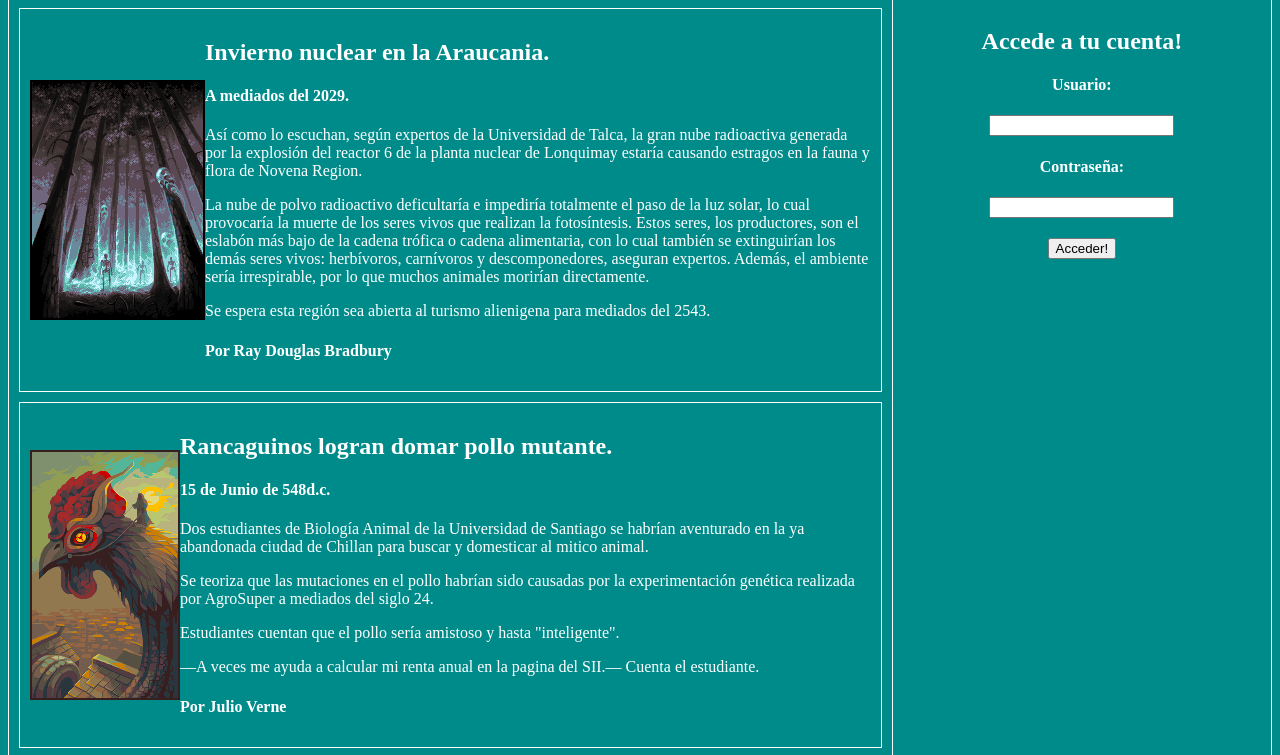
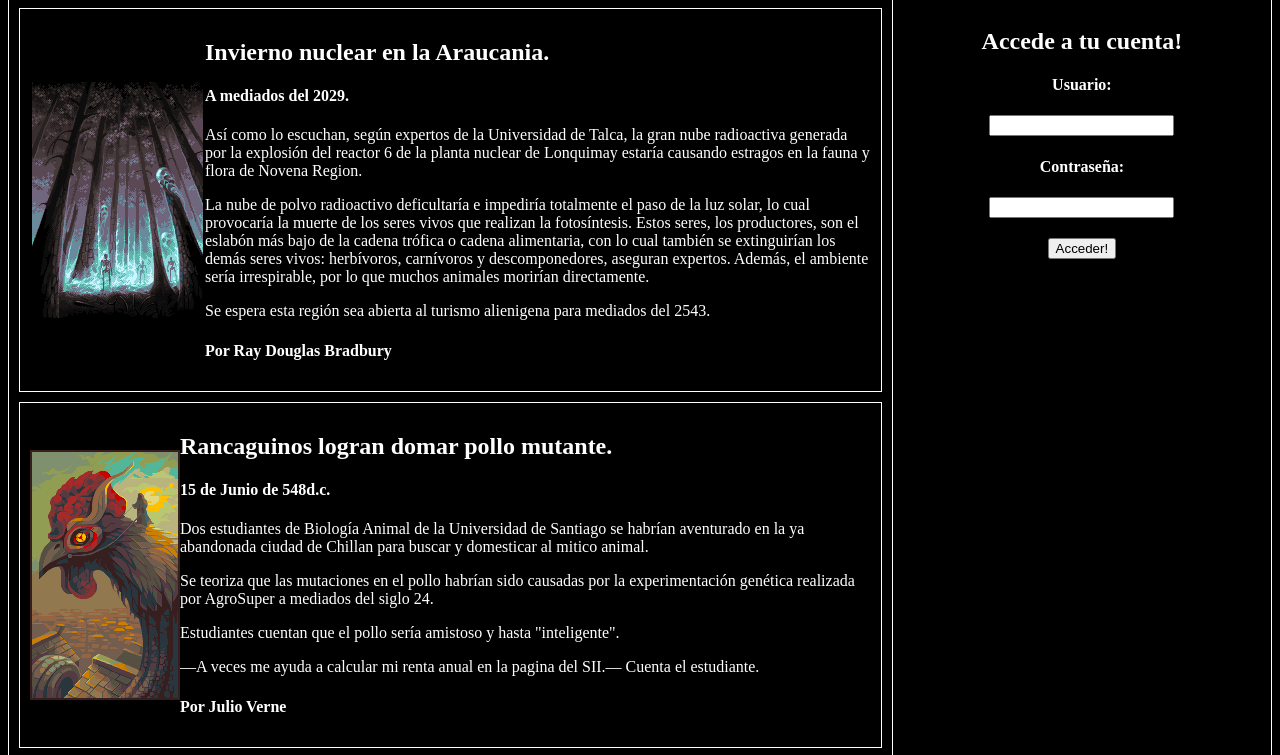
Before and after one commit to Ananba27/GithubPages, a plain HTML site: page index.html in a window 1280 px wide. Shown: the part 181-936 px from the top of the page. Drawn offline with Linux system fonts and the light colour scheme.

Commit message:
Cambio de color de fondo

```diff
--- a/scss/main.scss
+++ b/scss/main.scss
@@ -1,5 +1,5 @@
 html {
-    background-color: darkcyan;
+    background-color: black;
     color: white;
     width: 100%;
 }
```
Also changed, not shown: scss/main.css, 1 other file.
